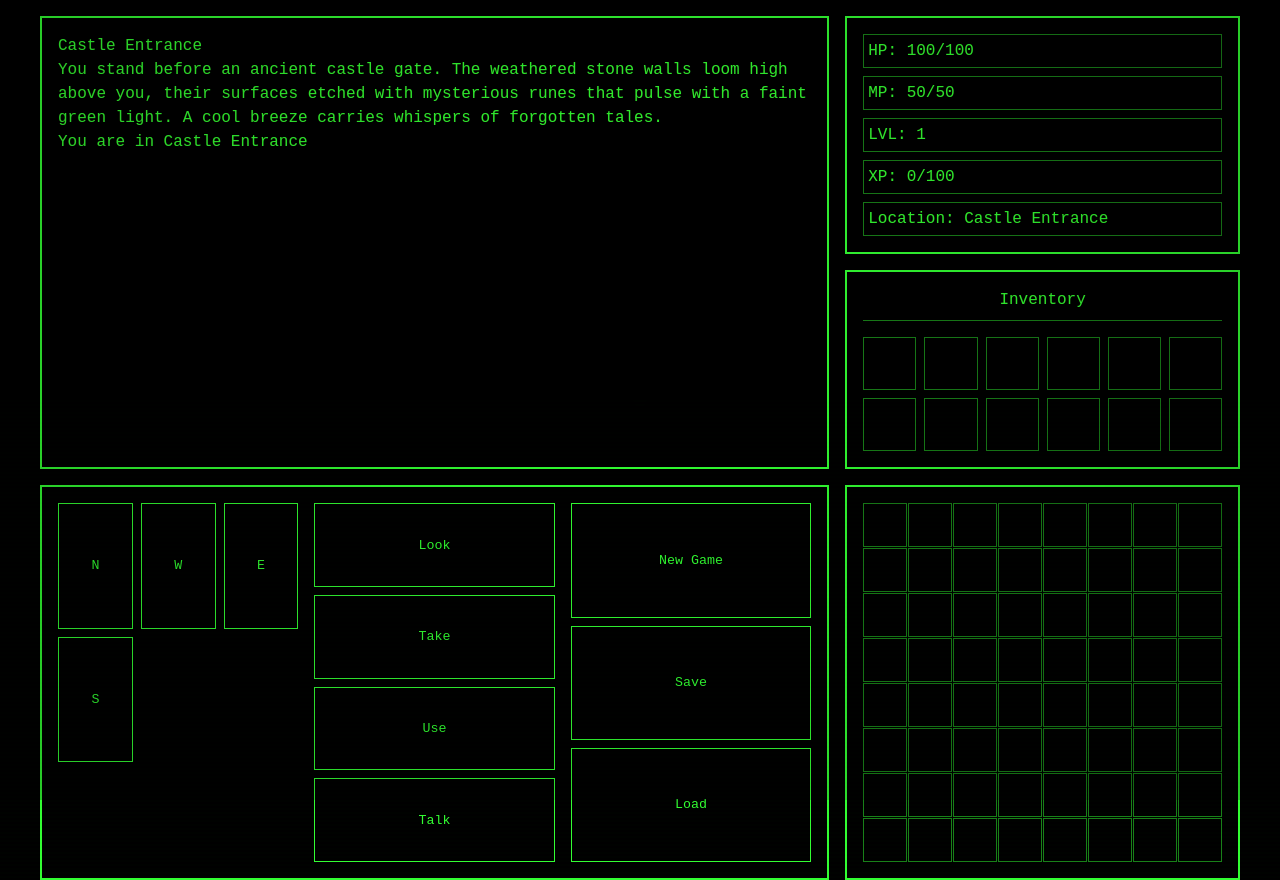
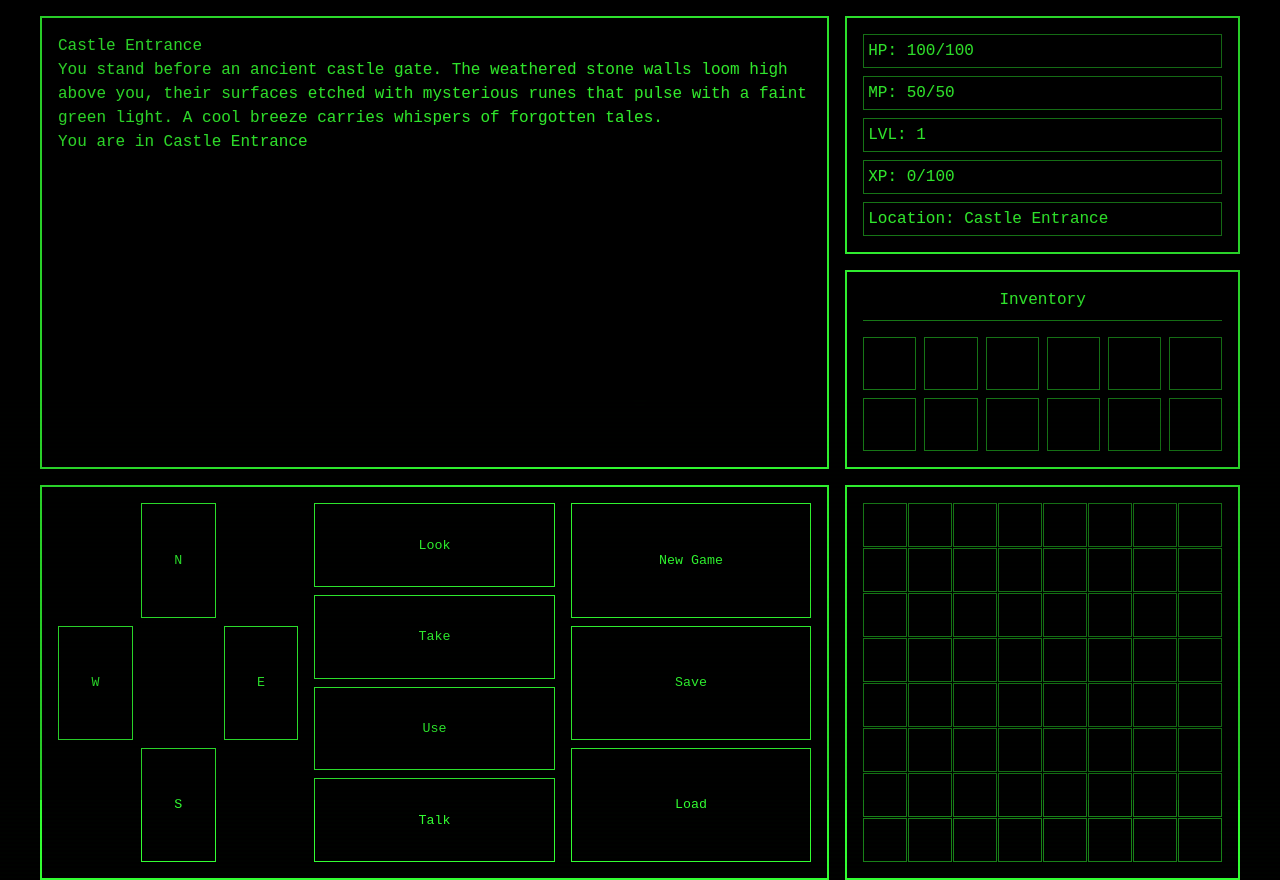
Before and after one commit to triptych/cline-adventure-text, a plain HTML site: page index.html in a window 1280 px wide. Drawn offline with Linux system fonts and the light colour scheme.

Commit message:
ui updates

```diff
--- a/css/style.css
+++ b/css/style.css
@@ -89,6 +89,22 @@ body {
         "west . east"
         ". south .";
     gap: 0.5rem;
+}
+
+.dir-btn[data-direction="north"] {
+    grid-area: north;
+}
+
+.dir-btn[data-direction="south"] {
+    grid-area: south;
+}
+
+.dir-btn[data-direction="west"] {
+    grid-area: west;
+}
+
+.dir-btn[data-direction="east"] {
+    grid-area: east;
 }
 
 .action-controls, .game-controls {
```
